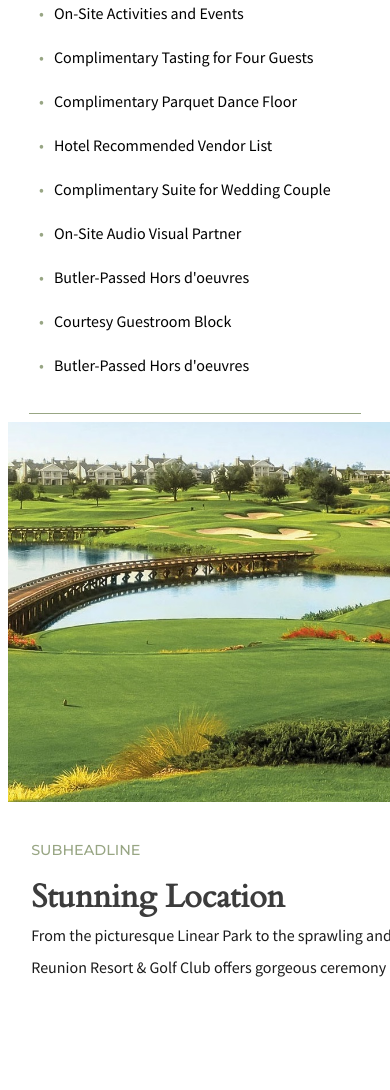
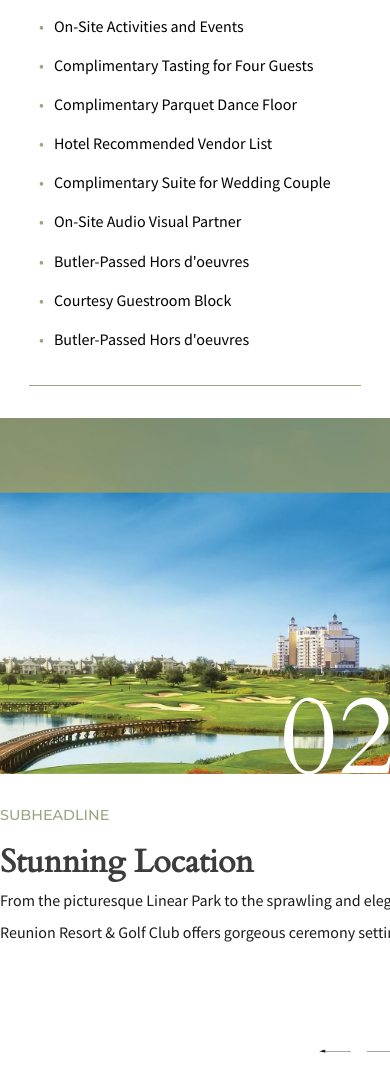
Before and after one commit to Zeligoland/prod-test-tambourine, a plain HTML site: page index.html in a window 390 px wide. Shown: the part 98-1188 px from the top of the page. Drawn offline with nearby package versions, Linux system fonts and the light colour scheme.

Commit message:
Adjusting Media Queries

```diff
--- a/style.css
+++ b/style.css
@@ -49,12 +49,12 @@
 }
 
 .section__title::before {
-  right: calc(100% + 10px);
+  right: calc(97% + 1rem);
   transform: translateY(-50%);
 }
 
 .section__title::after {
-  left: calc(100% + 10px);
+  left: calc(97% + 1rem);
   transform: translateY(-50%);
 }
 
@@ -81,6 +81,8 @@
     justify-content: flex-start;
     letter-spacing: 0px;
     opacity: 1;
+    padding-right: 0;
+    margin-right: 0;
 }
 
 .section__service-item span {
@@ -90,7 +92,7 @@
 
 .section_line-bottom {
   height: 1px;
-  width: 85%;
+  width: 80%;
   margin: 0 auto;
   background-color: var(--green);
 }
@@ -109,7 +111,7 @@
     display: flex;
     justify-content: center;
     align-items: center;
-    margin: 2%;
+    margin: 2% 0%;
 }
 
 .section2__card-container {
@@ -137,6 +139,7 @@
     color: var(--gray);
     font-size: 3.5rem;
     margin-top: 1rem;
+    width: 90%;
 }
 
 .section2__card-text--p{
@@ -279,12 +282,12 @@
 
     .section__service-list-container {
         width: 100%;
+        margin: 1rem 1rem;
     }
 
     .section__service-list {
-        grid-gap: 1.5rem;
-        margin-top: 1.2rem;
-        margin-bottom: 1.2rem;
+        grid-gap: 1.2rem;
+        margin-top: 1rem;
         grid-template-columns: repeat(1, 1fr);
       }
 
@@ -294,16 +297,27 @@
 
     .section_line-bottom {
         width: 85%;
+        margin-bottom: 2rem;
       }
 
       /*Inicio media queries sección 2*/
 
       .section2__card-container{
         flex-direction: column-reverse;
+        text-align: left;
+        margin: 3.0rem;
+        bottom: 0px;
+        transform: translateY(22%);
+        height: 80%;
+        margin-top:-220px;
       }
 
+      .section2__card-text {
+        padding: 0rem;
+    }
+
       .section2__card-subheadline{
-        margin-top: 1rem;
+        margin-top: 2rem;
         font-size: 0.9rem;
     }
 
@@ -320,9 +334,14 @@
         width: 2rem;
     }
 
-    .section2__card-img h2 {
+    .section2__card-img {
+      height: 60vh;
+      width: 50vh;
+  }
+
+    .section2__card-img p {
         bottom: -2.5rem;
-        right: -0.3rem;
+        right: 1.7rem;
         font-size: 7rem;
     }
 
@@ -331,8 +350,8 @@
     }
 
     .section2__button-container {
-        bottom: 0.3rem;
-        right: 0.8rem;
+      bottom: 2.3rem;
+      right: 11.5rem;
       }
 
     /*Inicio media queries sección 3*/
```
